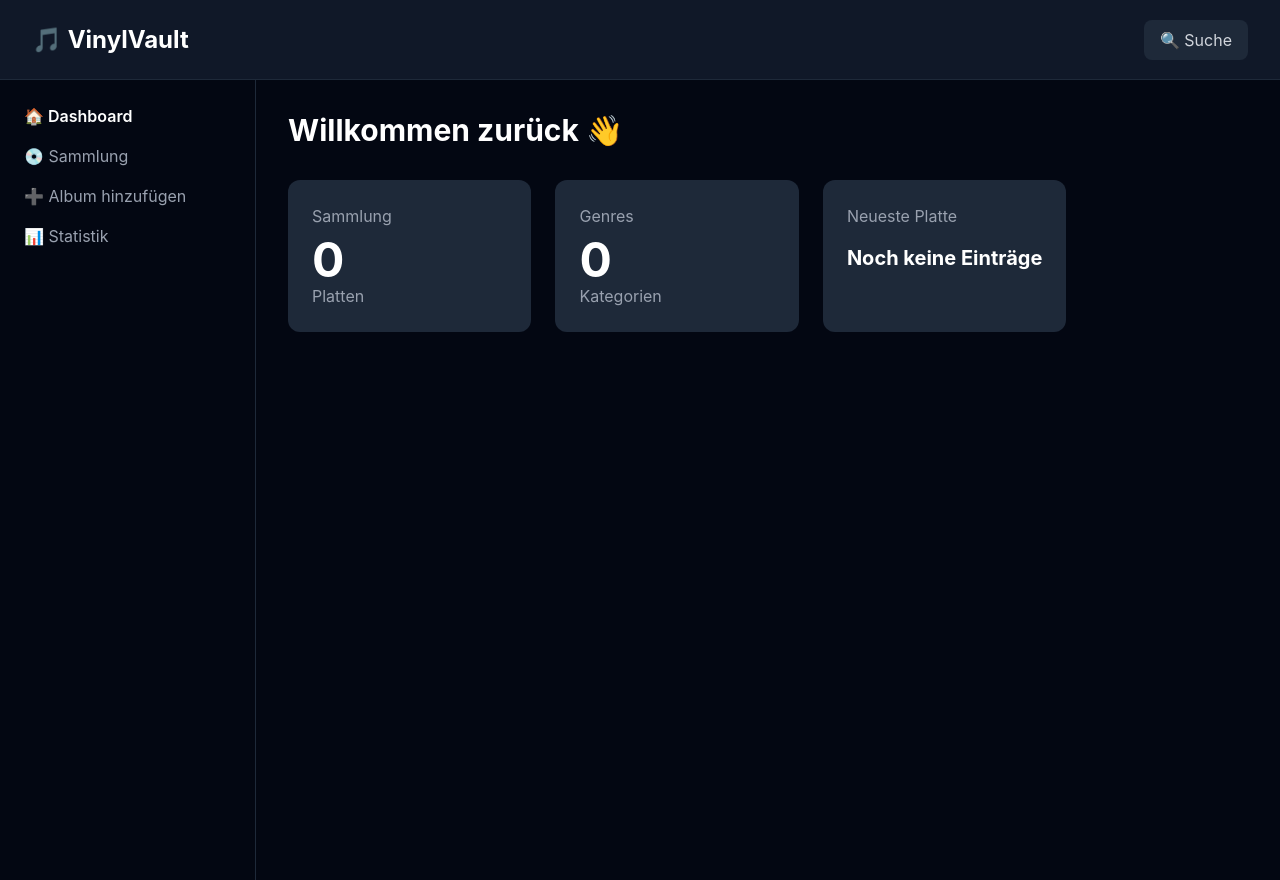
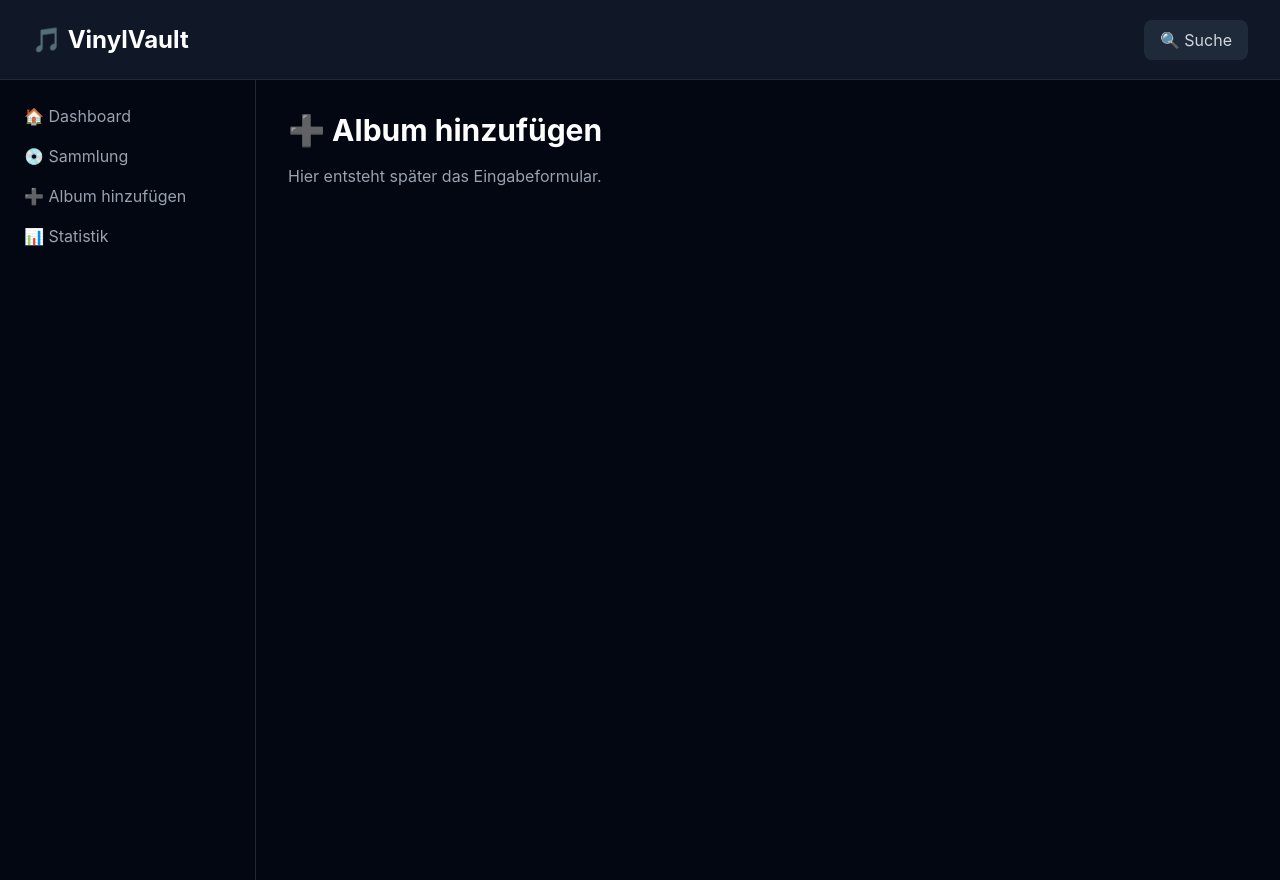
Before and after one commit to hannes-codex/VinylVault, a React app in the folder frontend/: page /add in a window 1280 px wide. Built offline with nearby package versions, Linux system fonts and the light colour scheme; the HTML template or start-up script is replaced by a standard one.

Commit message:
feat: add routing and application pages

```diff
--- a/frontend/package.json
+++ b/frontend/package.json
@@ -13,6 +13,7 @@
     "@tailwindcss/vite": "^4.3.2",
     "react": "^19.2.7",
     "react-dom": "^19.2.7",
+    "react-router-dom": "^7.18.1",
     "tailwindcss": "^4.3.2"
   },
   "devDependencies": {
--- a/frontend/src/App.jsx
+++ b/frontend/src/App.jsx
@@ -1,18 +1,48 @@
+import { BrowserRouter, Routes, Route } from "react-router-dom"
+
 import Header from "./components/Header"
-import Dashboard from "./pages/Dashboard"
 import Sidebar from "./components/Sidebar"
 
+import Dashboard from "./pages/Dashboard"
+import Collection from "./pages/Collection"
+import AddAlbum from "./pages/AddAlbum"
+import Statistics from "./pages/Statistics"
+
+
 function App() {
+
   return (
-    <div className="min-h-screen bg-gray-950">
-      <Header />
-      <div className="flex">
-        <Sidebar />
-        <Dashboard />
+
+    <BrowserRouter>
+
+      <div className="min-h-screen bg-gray-950">
+
+        <Header />
+
+        <div className="flex">
+
+          <Sidebar />
+
+          <Routes>
+
+            <Route path="/" element={<Dashboard />} />
+
+            <Route path="/collection" element={<Collection />} />
+
+            <Route path="/add" element={<AddAlbum />} />
+
+            <Route path="/stats" element={<Statistics />} />
+
+          </Routes>
+
+        </div>
+
       </div>
 
-    </div>
+    </BrowserRouter>
+
   )
+
 }
 
 export default App
--- a/frontend/src/components/Sidebar.jsx
+++ b/frontend/src/components/Sidebar.jsx
@@ -1,25 +1,45 @@
+import { Link } from "react-router-dom"
+
 function Sidebar() {
   return (
     <aside className="w-64 bg-gray-950 border-r border-gray-800 min-h-screen p-6">
+
       <nav className="space-y-4">
 
-        <div className="text-white font-semibold">
+        <Link
+          to="/"
+          className="block text-gray-400 hover:text-white"
+        >
           🏠 Dashboard
-        </div>
+        </Link>
 
-        <div className="text-gray-400 hover:text-white cursor-pointer">
+
+        <Link
+          to="/collection"
+          className="block text-gray-400 hover:text-white"
+        >
           💿 Sammlung
-        </div>
+        </Link>
 
-        <div className="text-gray-400 hover:text-white cursor-pointer">
+
+        <Link
+          to="/add"
+          className="block text-gray-400 hover:text-white"
+        >
           ➕ Album hinzufügen
-        </div>
+        </Link>
 
-        <div className="text-gray-400 hover:text-white cursor-pointer">
+
+        <Link
+          to="/stats"
+          className="block text-gray-400 hover:text-white"
+        >
           📊 Statistik
-        </div>
+        </Link>
+
 
       </nav>
+
     </aside>
   )
 }
--- /dev/null
+++ b/frontend/src/pages/AddAlbum.jsx
@@ -0,0 +1,15 @@
+function AddAlbum() {
+  return (
+    <main className="p-8">
+      <h2 className="text-3xl font-bold text-white">
+        ➕ Album hinzufügen
+      </h2>
+
+      <p className="text-gray-400 mt-4">
+        Hier entsteht später das Eingabeformular.
+      </p>
+    </main>
+  )
+}
+
+export default AddAlbum
--- /dev/null
+++ b/frontend/src/pages/Collection.jsx
@@ -0,0 +1,15 @@
+function Collection() {
+  return (
+    <main className="p-8">
+      <h2 className="text-3xl font-bold text-white">
+        💿 Meine Sammlung
+      </h2>
+
+      <p className="text-gray-400 mt-4">
+        Hier werden später deine Schallplatten angezeigt.
+      </p>
+    </main>
+  )
+}
+
+export default Collection
--- /dev/null
+++ b/frontend/src/pages/Statistics.jsx
@@ -0,0 +1,15 @@
+function Statistics() {
+  return (
+    <main className="p-8">
+      <h2 className="text-3xl font-bold text-white">
+        📊 Statistik
+      </h2>
+
+      <p className="text-gray-400 mt-4">
+        Hier sehen wir später deine Sammlungsauswertung.
+      </p>
+    </main>
+  )
+}
+
+export default Statistics
```
Also changed, not shown: 2 other files (tests, documents, lock files or other folders).
